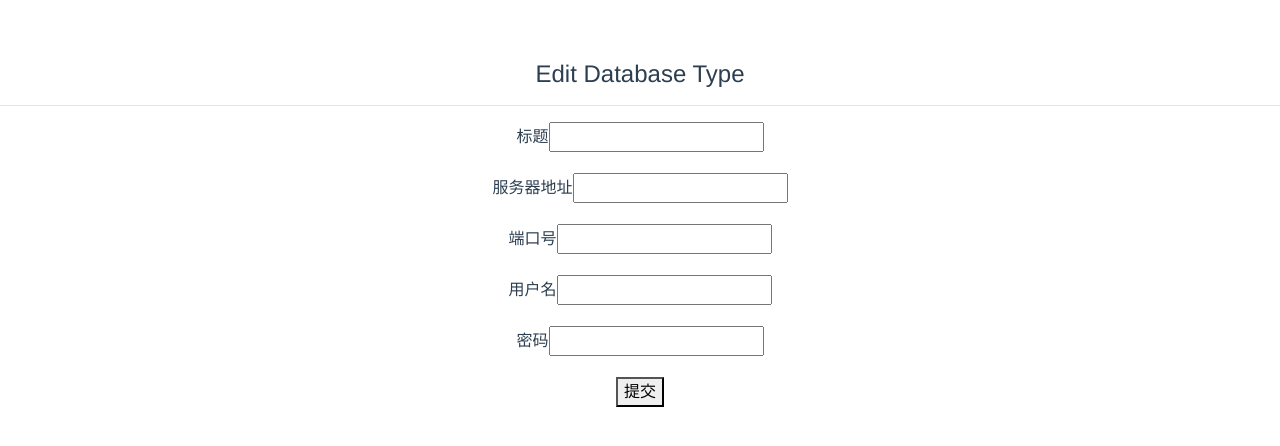
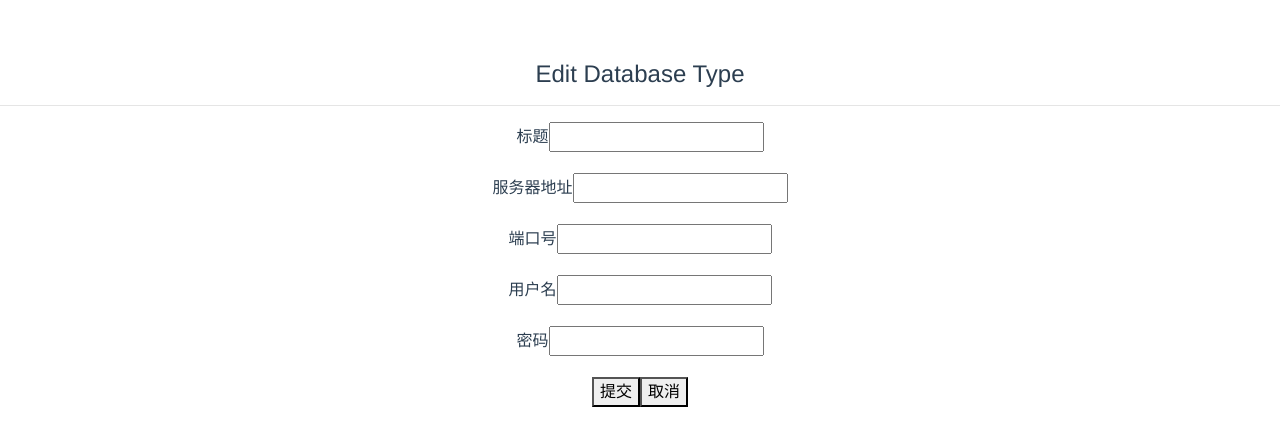
Before and after one commit to JonasGao/SQLRunManager, a Vue app in the folder SQLRunManager.Front/: page /database/type in a window 1280 px wide. Both pictures are taken after a click on the button "新建". Shown: the top 446 px of the page. Built offline with nearby package versions, Linux system fonts and the light colour scheme; no server answers.

Commit message:
add "Cancel btn, go -1"

```diff
--- a/SQLRunManager.Front/src/components/DataBaseType.Edit.vue
+++ b/SQLRunManager.Front/src/components/DataBaseType.Edit.vue
@@ -10,6 +10,7 @@
       <p><label for="pwd">密码</label><input id="Pwd" type="text" v-model="model.pwd"></p>
       <p>
         <button type="button" @click="save()">提交</button>
+        <button type="button" @click="cancel()">取消</button>
       </p>
     </form>
   </div>
@@ -55,6 +56,9 @@
         } catch (e) {
           defaultCatch(e)
         }
+      },
+      cancel () {
+        router.go(-1)
       }
     }
   }
```
